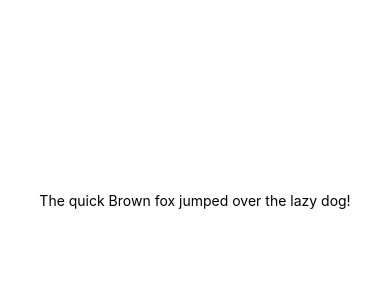
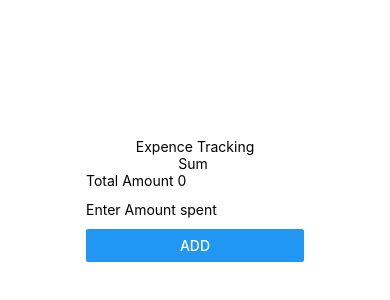
Before and after one commit to whoAbhishekSah/ExpenceTracker, a React Native app: screen / in a window 390 px wide. Shown: the part 222-522 px from the top of the page. Built offline with nearby package versions, Linux system fonts and the light colour scheme.

Commit message:
feat: add form to sum all expences (#1)
* create basic form view

* show current value entered

* sum all amounts and show on top of form

* clear input box once submitted

* dismiss keyboard after taking input

---------

Co-authored-by: Abhishek Sah <abhi.sah97@gmail.com>

```diff
--- a/App.js
+++ b/App.js
@@ -1,11 +1,40 @@
-import { StatusBar } from 'expo-status-bar';
-import { StyleSheet, Text, View } from 'react-native';
+import React, { useState, useForm } from 'react';
+import { StyleSheet, Text, TextInput, View, Button, Keyboard } from 'react-native';
+
+const Form = () => {
+  const [amount, setAmount] = useState("");
+  const [sum, setSum] = useState(0);
+
+  const handleSubmit = () => {
+    Keyboard.dismiss()
+    setSum(sum + Number(amount))
+    setAmount("")
+  }
+
+  return (
+    <View>
+      <Text>Total Amount {sum}</Text>
+      <TextInput
+        style={{ height: 40 }}
+        placeholder="Enter Amount spent"
+        keyboardType='number-pad'
+        value={amount}
+        onChangeText={(text) => { setAmount(text); }}
+      />
+      <Button
+        title="Add"
+        onPress={handleSubmit}
+      />
+    </View>
+  )
+}
 
 export default function App() {
   return (
     <View style={styles.container}>
-      <Text>The quick Brown fox jumped over the lazy dog!</Text>
-      <StatusBar style="auto" />
+      <Text>Expence Tracking</Text>
+      <Text>Sum {global.totalSpent}</Text>
+      <Form></Form>
     </View>
   );
 }
```
